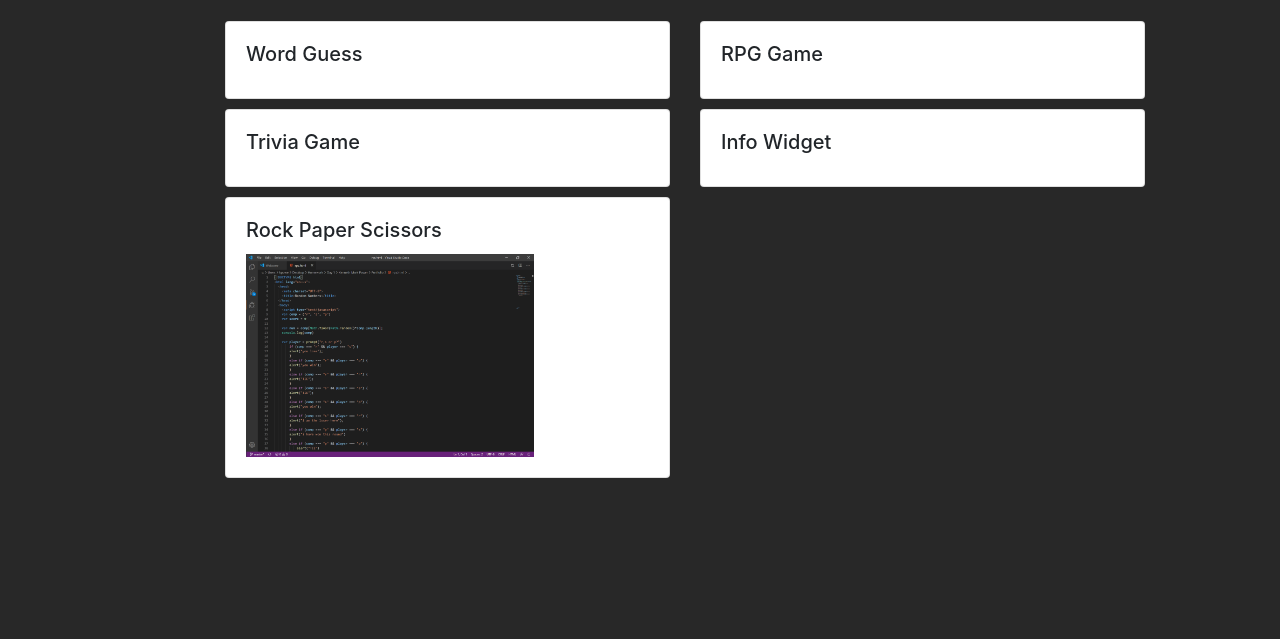
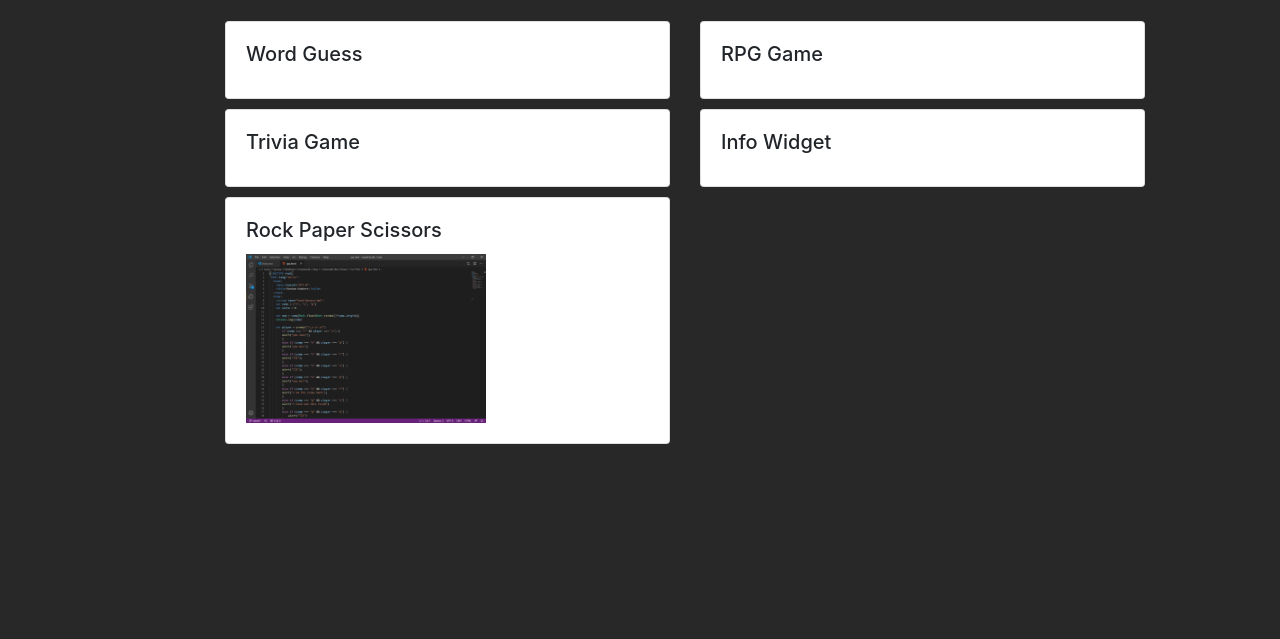
Before and after one commit to Ken369/Portfolio-, a plain HTML site: page portfolio.html in a window 1280 px wide. Shown: the part 77-716 px from the top of the page. Drawn offline with nearby package versions, Linux system fonts and the light colour scheme.

Commit message:
Updated ReadMe.md

```diff
--- a/portfolio.html
+++ b/portfolio.html
@@ -93,7 +93,7 @@
             <div class="card" style="">
               <div class="card-body">
                 <h5 class="card-title">Rock Paper Scissors</h5>
-                <a href="./Portfolio/rps.html" class="card-link"><img src="./Assets/Images/rps.PNG" style="width: 18rem;" href=""></a>
+                <a href="./Portfolio/rps.html" class="card-link"><img src="./Assets/Images/rps.PNG" style="width: 15rem;" href=""></a>
               </div>
             </div>
           </div>
@@ -107,6 +107,8 @@
 
 
   </div>
+</div>
+</div>
 
 
 
```
Also changed, not shown: 2 other files.
